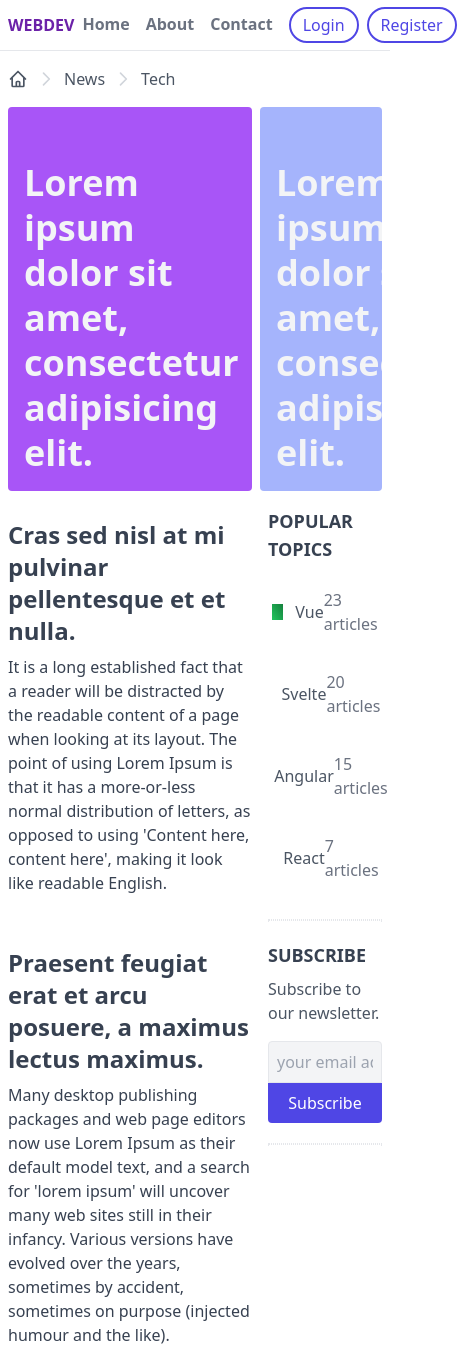
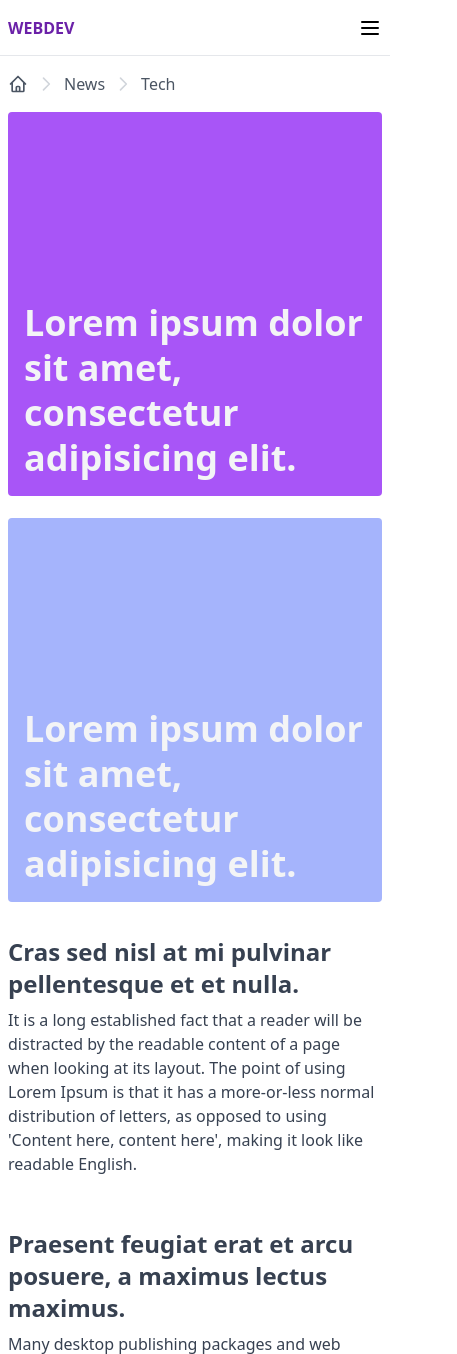
Before and after one commit to YauhenKavalchuk/tailwindcss, a website: page index.html in a window 390 px wide. Shown: the top 1354 px of the page, 457 px wide, since content can reach past the window. Drawn offline with Linux system fonts and the light colour scheme.

Commit message:
Responsive Layout

```diff
--- a/index.html
+++ b/index.html
@@ -10,9 +10,9 @@
   <body>
     <div class="max-w-screen-xl mx-auto">
       <!-- header -->
-      <header class="px-2 border-b flex items-center justify-between">
+      <header class="px-2 border-b flex items-center justify-between h-14">
         <a href="#" class="uppercase font-bold text-purple-800">webDev</a>
-        <nav class="flex items-center">
+        <nav class="hidden items-center md:flex">
           <ul class="inline-flex items-center">
             <li><a class="header-link" href="#">Home</a></li>
             <li><a class="header-link" href="#">About</a></li>
@@ -23,6 +23,22 @@
             <li><button class="header-btn">Register</button></li>
           </ul>
         </nav>
+        <button class="inline-block md:hidden">
+          <svg
+            xmlns="http://www.w3.org/2000/svg"
+            class="h-6 w-6"
+            fill="none"
+            viewBox="0 0 24 24"
+            stroke="currentColor"
+          >
+            <path
+              stroke-linecap="round"
+              stroke-linejoin="round"
+              stroke-width="2"
+              d="M4 6h16M4 12h16M4 18h16"
+            />
+          </svg>
+        </button>
       </header>
 
       <!-- breadcrumbs -->
@@ -82,10 +98,10 @@
       </div>
 
       <!-- banners -->
-      <section class="px-2 flex space-x-2">
+      <section class="px-2 lg:flex lg:space-x-2">
         <a
           href="#"
-          class="w-2/3 bg-purple-500 h-96 mb-4 relative rounded inline-block overflow-hidden"
+          class="w-full lg:w-2/3 bg-purple-500 h-96 mb-4 relative rounded inline-block overflow-hidden"
         >
           <div class="p-4 absolute bottom-0 left-0 z-20">
             <h2 class="text-4xl font-semibold text-gray-100 leading-tight">
@@ -96,7 +112,7 @@
 
         <a
           href="#"
-          class="w-1/3 bg-indigo-300 h-96 mb-4 relative rounded inline-block overflow-hidden"
+          class="w-full lg:w-1/3 bg-indigo-300 h-96 mb-4 relative rounded inline-block overflow-hidden"
         >
           <div class="p-4 absolute bottom-0 left-0 z-20">
             <h2 class="text-4xl font-semibold text-gray-100 leading-tight">
@@ -106,8 +122,8 @@
         </a>
       </section>
 
-      <main class="flex">
-        <div class="w-2/3">
+      <main class="lg:flex">
+        <div class="w-full lg:w-2/3">
           <!-- post cards -->
           <section class="px-2">
             <a href="#" class="block mb-10">
@@ -185,37 +201,59 @@
             </ul>
           </div>
         </div>
-        <div class="w-1/3 px-2">
+        <div
+          class="w-full lg:w-1/3 px-2 md:flex md:space-x-6 lg:block lg:space-x-0"
+        >
           <!-- topics -->
-          <div class="mb-5">
+          <div class="w-full md:w-1/2 lg:w-full mb-5">
             <h5 class="font-bold text-lg uppercase text-gray-700 mb-2">
               Popular topics
             </h5>
             <ul>
               <li class="px-1 py-4 border-y border-white hover:border-gray-200">
-                <a href="#" class="flex items-center justify-center text-gray-600">
-                  <span class="inline-block h-4 w-4 mr-3 bg-gradient-to-tr from-green-500 to-green-700"></span>
+                <a
+                  href="#"
+                  class="flex items-center justify-center text-gray-600"
+                >
+                  <span
+                    class="inline-block h-4 w-4 mr-3 bg-gradient-to-tr from-green-500 to-green-700"
+                  ></span>
                   Vue
                   <span class="text-gray-500 ml-auto">23 articles</span>
                 </a>
               </li>
               <li class="px-1 py-4 border-y border-white hover:border-gray-200">
-                <a href="#" class="flex items-center justify-center text-gray-600">
-                  <span class="inline-block h-4 w-4 mr-3 bg-gradient-to-tr from-orange-500 to-orange-700"></span>
+                <a
+                  href="#"
+                  class="flex items-center justify-center text-gray-600"
+                >
+                  <span
+                    class="inline-block h-4 w-4 mr-3 bg-gradient-to-tr from-orange-500 to-orange-700"
+                  ></span>
                   Svelte
                   <span class="text-gray-500 ml-auto">20 articles</span>
                 </a>
               </li>
               <li class="px-1 py-4 border-y border-white hover:border-gray-200">
-                <a href="#" class="flex items-center justify-center text-gray-600">
-                  <span class="inline-block h-4 w-4 mr-3 bg-gradient-to-tr from-red-500 to-red-700"></span>
+                <a
+                  href="#"
+                  class="flex items-center justify-center text-gray-600"
+                >
+                  <span
+                    class="inline-block h-4 w-4 mr-3 bg-gradient-to-tr from-red-500 to-red-700"
+                  ></span>
                   Angular
                   <span class="text-gray-500 ml-auto">15 articles</span>
                 </a>
               </li>
               <li class="px-1 py-4 border-y border-white hover:border-gray-200">
-                <a href="#" class="flex items-center justify-center text-gray-600">
-                  <span class="inline-block h-4 w-4 mr-3 bg-gradient-to-tr from-blue-500 to-blue-700"></span>
+                <a
+                  href="#"
+                  class="flex items-center justify-center text-gray-600"
+                >
+                  <span
+                    class="inline-block h-4 w-4 mr-3 bg-gradient-to-tr from-blue-500 to-blue-700"
+                  ></span>
                   React
                   <span class="text-gray-500 ml-auto">7 articles</span>
                 </a>
@@ -223,11 +261,12 @@
             </ul>
           </div>
 
+          <div class="w-full md:w-1/2 lg:w-full">
             <!-- divider -->
-          <div class="border border-dotted"></div>
+            <div class="border border-dotted md:hidden lg:block"></div>
 
             <!-- subscribe -->
-          <div class="my-5">
+            <div class="my-5 md:my-0 lg:my-5">
               <h5 class="font-bold text-lg uppercase text-gray-700 mb-2">
                 Subscribe
               </h5>
@@ -245,21 +284,22 @@
             </div>
 
             <!-- divider -->
-          <div class="border border-dotted"></div>
+            <div class="border border-dotted md:hidden lg:block"></div>
+          </div>
         </div>
       </main>
 
       <!-- footer -->
       <footer class="border-t mt-10 py-10 px-2">
-        <div class="flex">
-          <div class="mb-5 w-2/5">
+        <div class="md:flex">
+          <div class="w-full mb-5 md:w-2/5">
             <h6 class="font-semibold text-gray-700 mb-3">Company</h6>
             <ul>
               <li><a href="#" class="footer-link">Team</a></li>
               <li><a href="#" class="footer-link">About us</a></li>
             </ul>
           </div>
-          <div class="w-2/5">
+          <div class="w-full mb-5 md:w-2/5">
             <h6 class="font-semibold text-gray-700 mb-3">Content</h6>
             <ul>
               <li><a href="#" class="footer-link">Blog</a></li>
@@ -267,7 +307,7 @@
               <li><a href="#" class="footer-link">Documentation</a></li>
             </ul>
           </div>
-          <div class="w-1/5">
+          <div class="w-full md:w-1/5">
             <h6 class="font-semibold text-gray-700 mb-3">Contact Us</h6>
             <ul class="flex items-center text-gray-500">
               <li class="mr-2">
```
Also changed, not shown: public/styles.css. Lines whose indentation alone changed are shown as unchanged.
